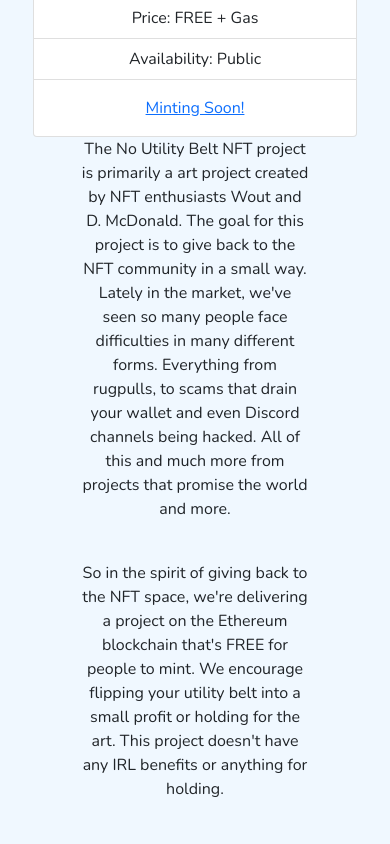
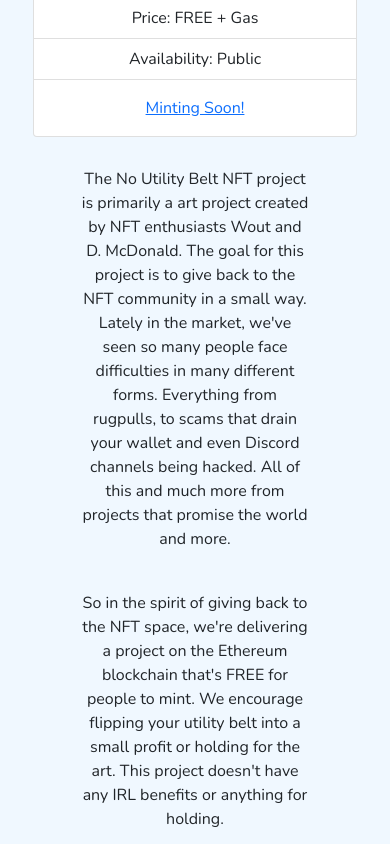
Before and after one commit to DDMcDonald91/No-Utility-Test, a JavaScript app: page / in a window 390 px wide. Shown: the part 1420-2264 px from the top of the page. Built offline with nearby package versions, Linux system fonts and the light colour scheme; the HTML template or start-up script is replaced by a standard one; a web font is replaced by a local one.

Commit message:
update again

```diff
--- a/src/App.css
+++ b/src/App.css
@@ -126,4 +126,7 @@
   .team-cards {
     width: 95%;
   }
+  #about-text-container {
+    padding-top: 30px;
+  }
 }
--- a/src/Components/DisplayCard.js
+++ b/src/Components/DisplayCard.js
@@ -4,7 +4,7 @@
 
 export default function DisplayCard(props) {
   return (
-    <Card style={{ width: '100%' }}>
+    <Card style={{ width: `${props.width}` }}>
   <Card.Img variant="top" src={props.img} />
   <Card.Body>
     <Card.Title>No Utility Belts</Card.Title>
--- a/src/Sections/About.js
+++ b/src/Sections/About.js
@@ -14,10 +14,10 @@
             </Container>
         <Container fluid id='about-outer-container'>
           <Row id='about-inner-container'>
-            <Col sm={4}>
-               <DisplayCard img={sample2} />
+            <Col md={5}>
+               <DisplayCard width='100%' img={sample2} />
             </Col>
-            <Col sm={8}>
+            <Col md={7}>
                 <Container id='about-text-container'>
                   <Container id='about-text'>
                     <p>The No Utility Belt NFT project is primarily a art project created by NFT enthusiasts Wout and D. McDonald. The goal for this project is to give back to the NFT community in a small way. Lately in the market, we've seen so many people face difficulties in many different forms. Everything from rugpulls, to scams that drain your wallet and even Discord channels being hacked. All of this and much more from projects that promise the world and more.
```
